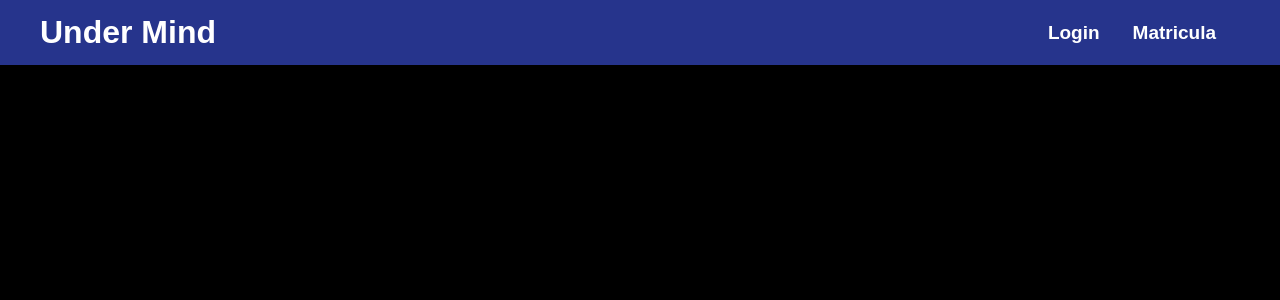
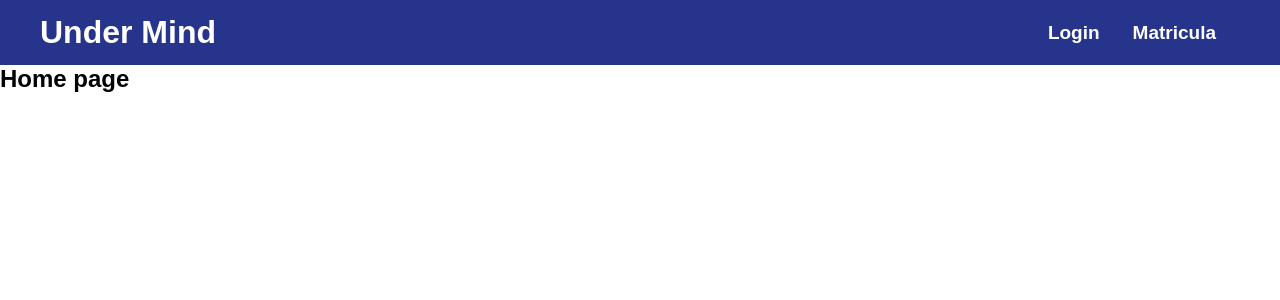
Before and after one commit to VladimirMonteiro/trabalho, a React (Vite) app: page / in a window 1280 px wide. Shown: the top 300 px of the page. Built offline with nearby package versions, Linux system fonts and the light colour scheme.

Commit message:
style: change style of the background

```diff
--- a/src/index.css
+++ b/src/index.css
@@ -6,7 +6,7 @@
 }
 
 body {
-  background-color: #000;
+
 
 }
 
```
